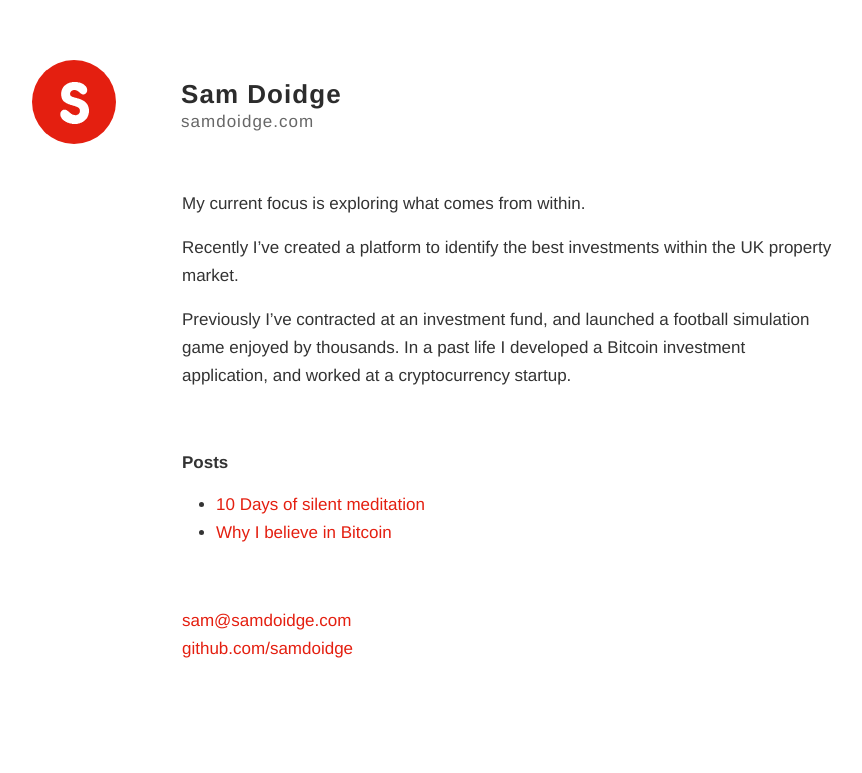
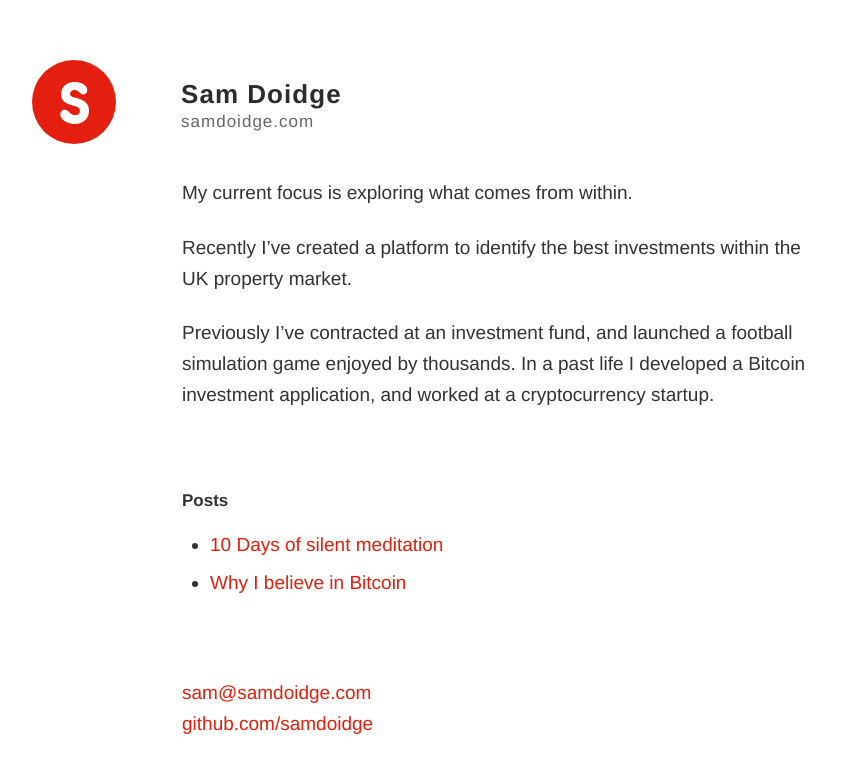
Before and after one commit to samdoidge/samdoidge.com, a Jekyll site: the page built from index.md, in a window 1280 px wide. Shown: the top 773 px of the page, without its empty margins (208-1070 px from the left). Built offline with Jekyll 4.4.1, drawn with Linux system fonts in a browser that asks for light colours.

Commit message:
Improve reading typography
Body 18/29 mobile, 19/31 desktop (was 16-17px). Fix inverted
hierarchy: h3-h6 were 12-16px, smaller than body text; now
32/24/20/18/17 above it. Paragraph and list rhythm at 1.25em;
blockquotes get a brand-red bar; code blocks 14px on grey with
padding (were 12px bare). Date gets breathing room below.

Co-Authored-By: Claude Fable 5 <noreply@anthropic.com>

```diff
--- a/assets/sass/_markdown.scss
+++ b/assets/sass/_markdown.scss
@@ -725,3 +725,96 @@ pre {
   position: relative;
   border-color: #4078c0;
 }
+
+// Reading typography — heading hierarchy above body size, generous rhythm
+.markdown-body {
+  font-size: 18px;
+  line-height: 29px;
+}
+
+.markdown-body p {
+  margin-top: 0;
+  margin-bottom: 1.25em;
+}
+
+.markdown-body h1 {
+  font-size: 28px;
+  line-height: 1.2;
+}
+
+.markdown-body h2 {
+  font-size: 23px;
+  line-height: 1.25;
+  margin: 1.6em 0 0.5em;
+}
+
+.markdown-body h3 {
+  font-size: 20px;
+  line-height: 1.3;
+  margin: 1.5em 0 0.5em;
+}
+
+.markdown-body h4 {
+  font-size: 18px;
+  margin: 1.4em 0 0.5em;
+}
+
+.markdown-body h5,
+.markdown-body h6 {
+  font-size: 17px;
+  margin: 1.4em 0 0.5em;
+}
+
+.markdown-body ul,
+.markdown-body ol {
+  padding-left: 28px;
+  margin-bottom: 1.25em;
+}
+
+.markdown-body li {
+  margin-bottom: 0.4em;
+}
+
+.markdown-body blockquote {
+  border-left: 3px solid $red;
+  color: #555555;
+  margin-bottom: 1.25em;
+  padding-left: 20px;
+}
+
+.markdown-body code {
+  background-color: $highlight-colour;
+  border-radius: 4px;
+  font-size: 0.82em;
+  padding: 2px 5px;
+}
+
+.markdown-body pre {
+  background-color: $highlight-colour;
+  border-radius: 6px;
+  margin-bottom: 1.25em;
+  overflow: auto;
+  padding: 16px 20px;
+}
+
+.markdown-body pre code {
+  background: none;
+  font-size: 14px;
+  line-height: 1.55;
+  padding: 0;
+}
+
+@include screen-sm {
+  .markdown-body {
+    font-size: 19px;
+    line-height: 31px;
+  }
+
+  .markdown-body h1 {
+    font-size: 32px;
+  }
+
+  .markdown-body h2 {
+    font-size: 24px;
+  }
+}
--- a/assets/sass/_metadata.scss
+++ b/assets/sass/_metadata.scss
@@ -4,7 +4,7 @@
 .metadata {
   margin-top: 0;
   padding: 0;
-  padding-bottom: 10px;
+  padding-bottom: 24px;
   padding-top: 0;
 
   &__time {
```
